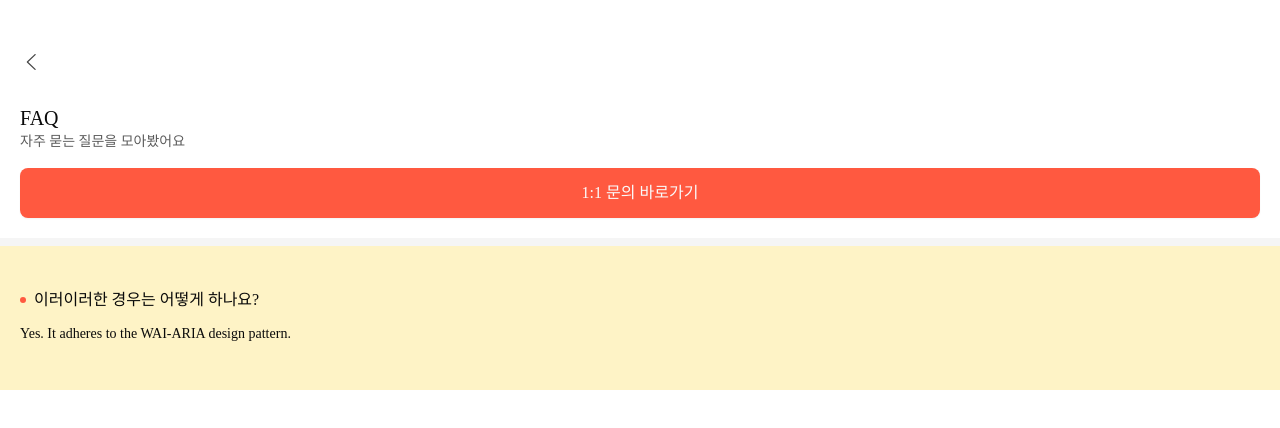
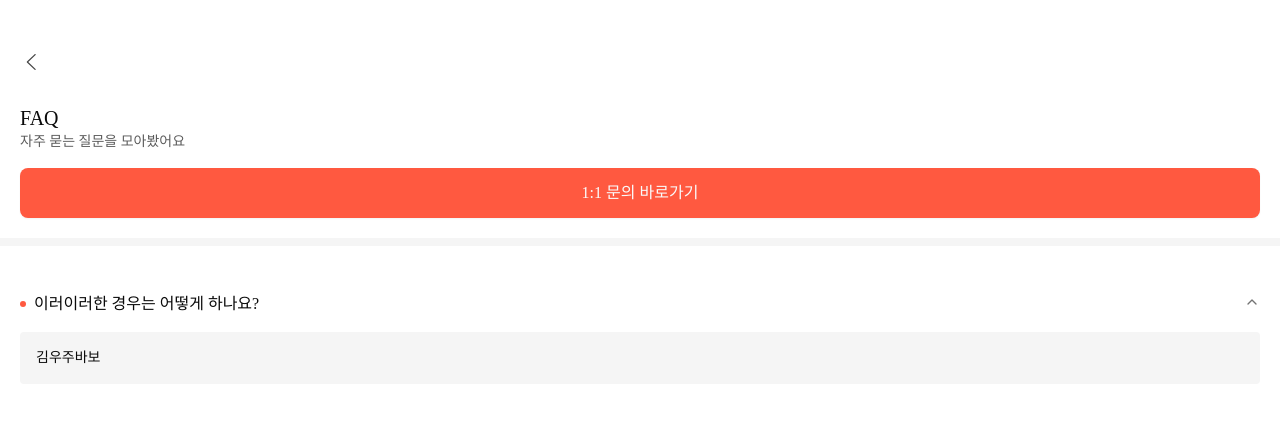
Before and after one commit to skkuding/joodang, a Next.js app in the folder apps/frontend/: page /faq in a window 1280 px wide. Both pictures are taken after a click on the button "이러이러한 경우는 어떻게 하나요?". Shown: the top 428 px of the page. Built offline with nearby package versions, Linux system fonts and the light colour scheme; a web font is replaced by a local one.

Commit message:
feat(fe): impl faq

```diff
--- a/apps/frontend/app/(detail)/faq/page.tsx
+++ b/apps/frontend/app/(detail)/faq/page.tsx
@@ -27,14 +27,16 @@ export default function Page() {
 
   function FAQList() {
     return (
-      <div className="flex flex-col items-center bg-amber-100 px-5 py-[30px]">
+      <div className="flex flex-col items-center px-5 py-[30px]">
         <Accordion type="single" collapsible className="w-full">
           <AccordionItem value="item-1">
             <AccordionTrigger>
               <FormSection title={"이러이러한 경우는 어떻게 하나요?"} />
             </AccordionTrigger>
             <AccordionContent>
-              Yes. It adheres to the WAI-ARIA design pattern.
+              <div className="bg-color-neutral-99 rounded p-4 text-sm font-normal">
+                김우주바보
+              </div>
             </AccordionContent>
           </AccordionItem>
         </Accordion>
--- a/apps/frontend/components/ui/accordion.tsx
+++ b/apps/frontend/components/ui/accordion.tsx
@@ -1,6 +1,7 @@
 "use client";
 
 import * as AccordionPrimitive from "@radix-ui/react-accordion";
+import { ChevronDownIcon } from "lucide-react";
 import * as React from "react";
 
 import { cn } from "@/lib/utils";
@@ -34,12 +35,13 @@ function AccordionTrigger({
       <AccordionPrimitive.Trigger
         data-slot="accordion-trigger"
         className={cn(
-          "focus-visible:border-ring focus-visible:ring-ring/50 flex flex-1 items-start justify-between gap-4 rounded-md py-3 text-left text-sm font-medium outline-none transition-all focus-visible:ring-[3px] disabled:pointer-events-none disabled:opacity-50 [&[data-state=open]>svg]:rotate-180",
+          "focus-visible:border-ring focus-visible:ring-ring/50 flex flex-1 items-start justify-between gap-4 rounded-md py-4 text-left text-sm font-medium outline-none transition-all focus-visible:ring-[3px] disabled:pointer-events-none disabled:opacity-50 [&[data-state=open]>svg]:rotate-180",
           className
         )}
         {...props}
       >
         {children}
+        <ChevronDownIcon className="text-muted-foreground pointer-events-none size-4 shrink-0 translate-y-0.5 transition-transform duration-200" />
       </AccordionPrimitive.Trigger>
     </AccordionPrimitive.Header>
   );
```
